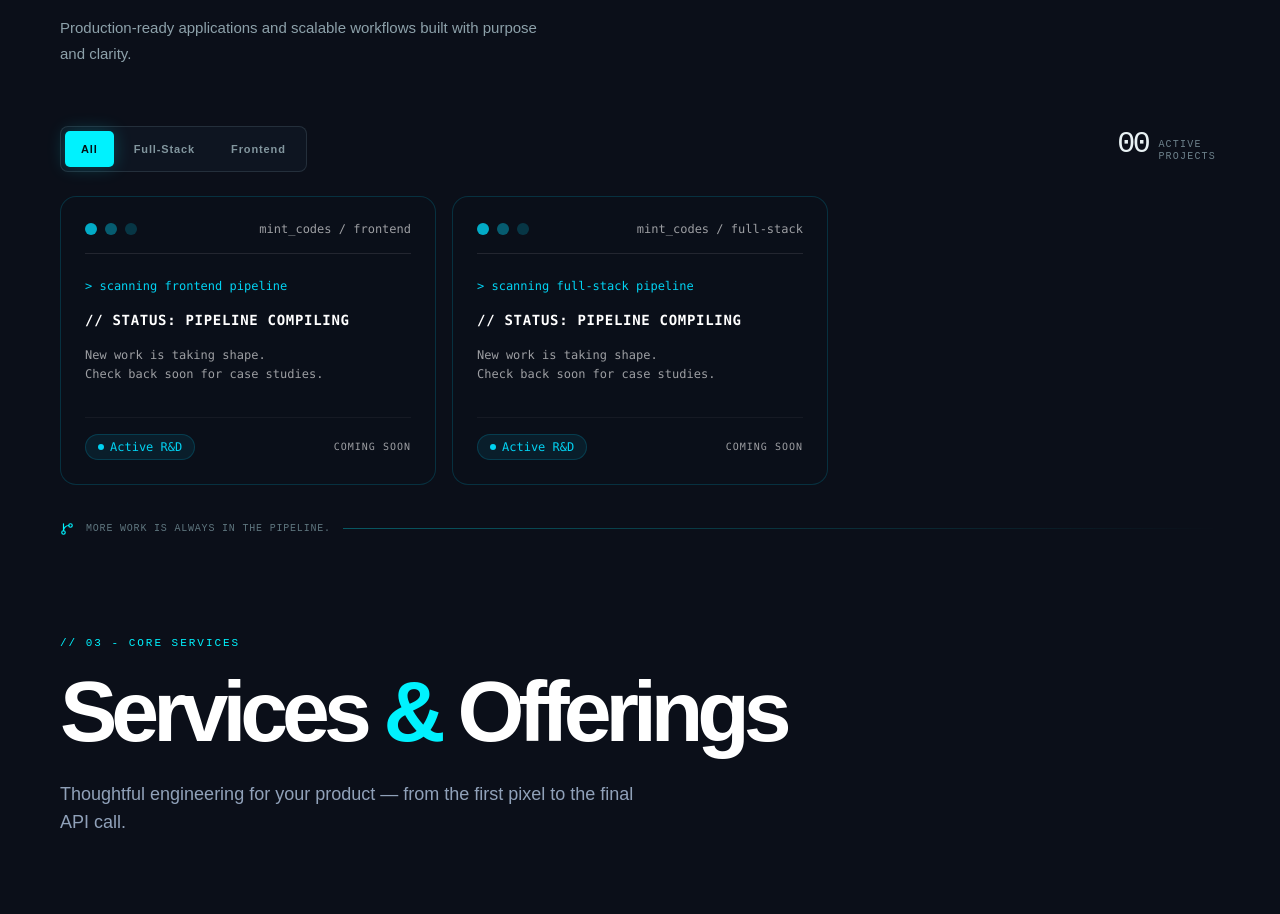
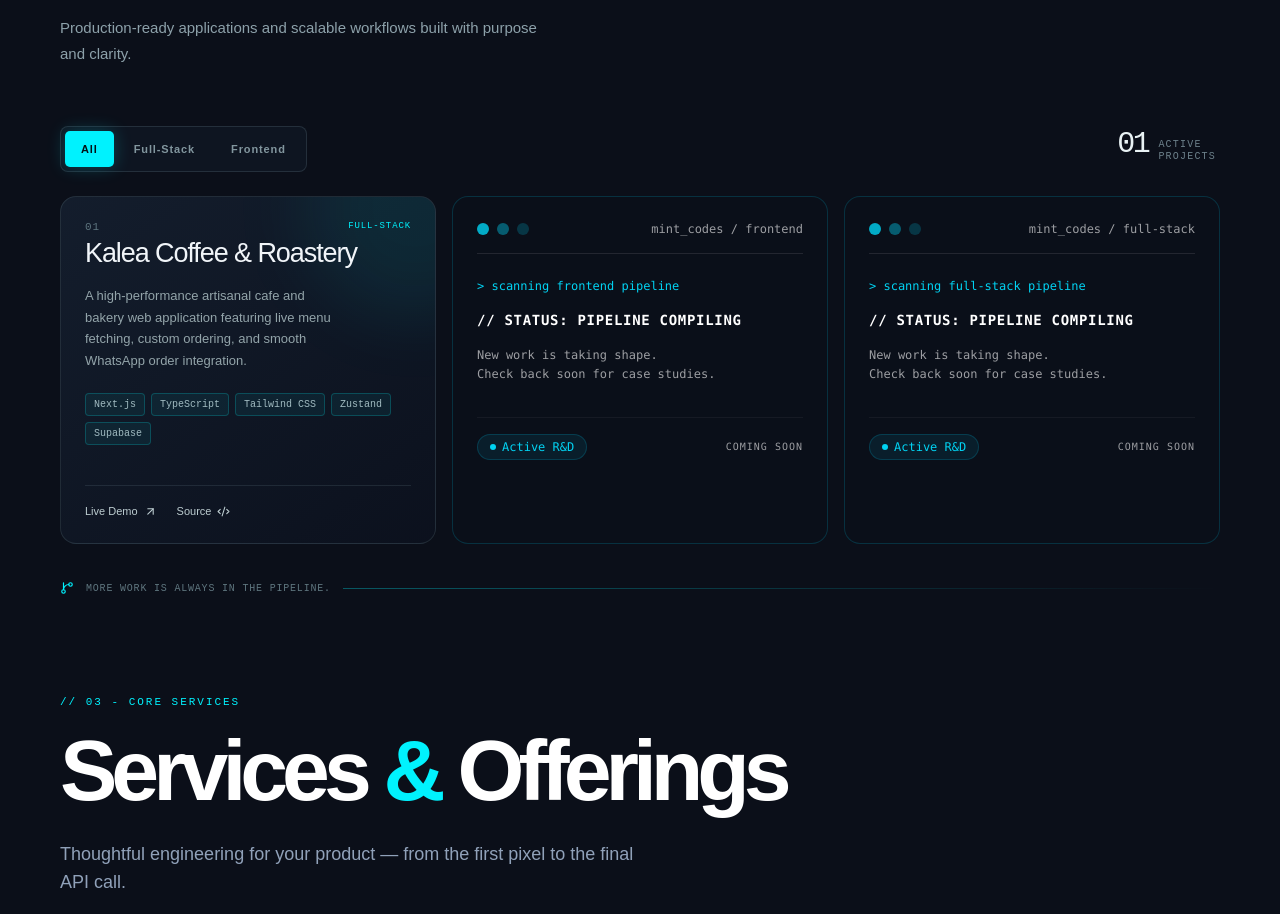
Before and after one commit to jsmint-maker/portfolio, a Next.js app: page / in a window 1280 px wide. Shown: the part 2029-2943 px from the top of the page. Built offline with nearby package versions, Linux system fonts and the light colour scheme.

Commit message:
Add Kalea Coffee project showcase

```diff
--- a/components/Projects.tsx
+++ b/components/Projects.tsx
@@ -17,7 +17,16 @@ type Project = {
 
 const filters: Category[] = ['All', 'Full-Stack', 'Frontend']
 
-const projects: Project[] = []
+const projects: Project[] = [
+    {
+        title: 'Kalea Coffee & Roastery',
+        description: 'A high-performance artisanal cafe and bakery web application featuring live menu fetching, custom ordering, and smooth WhatsApp order integration.',
+        category: 'Full-Stack',
+        stack: ['Next.js', 'TypeScript', 'Tailwind CSS', 'Zustand', 'Supabase'],
+        href: 'https://cafe-demo-psi-one.vercel.app/',
+        source: 'https://github.com/jsmint-maker/cafe-demo',
+    },
+]
 
 function ComingSoonCard({ category }: { category: Exclude<Category, 'All'> }) {
     return (
```
